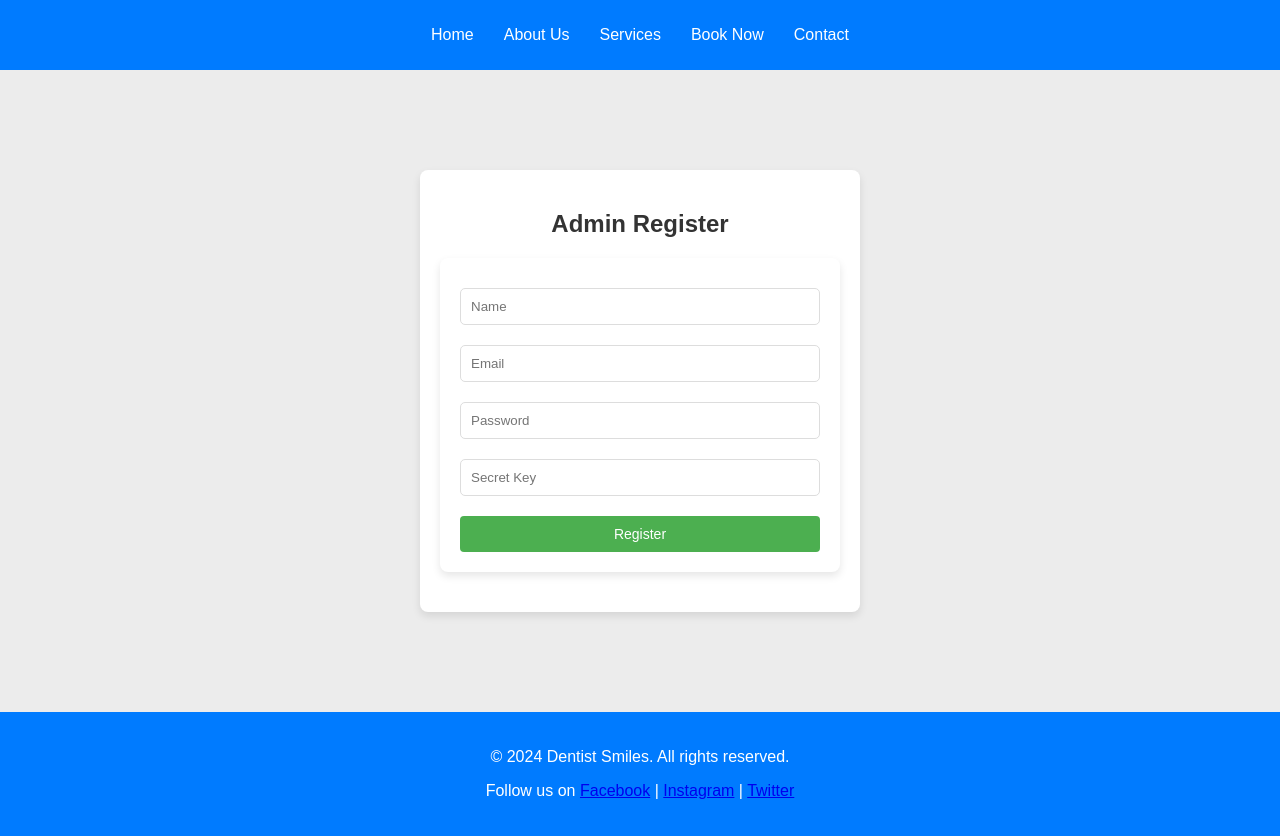
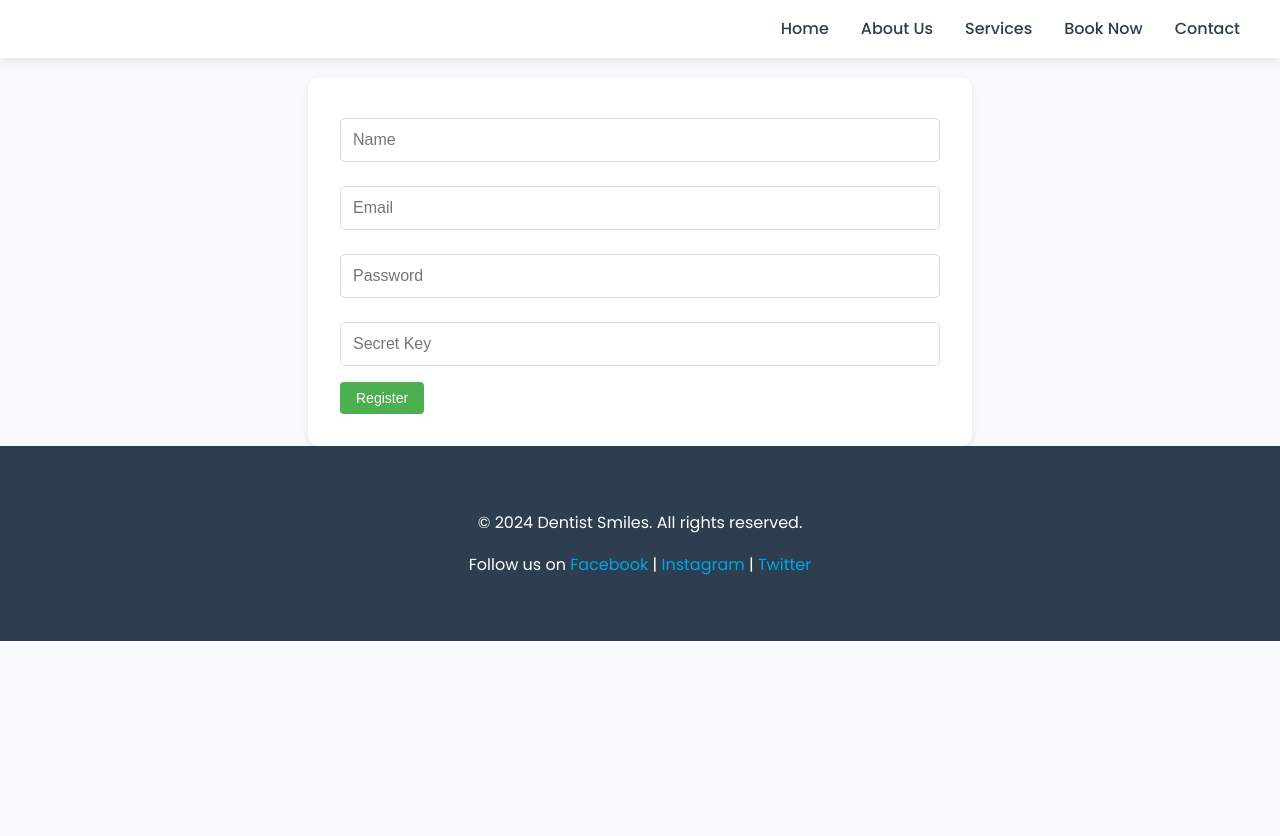
Before and after one commit to jamalgabir/dentist-app, a React (Create React App) app: page /admin/register in a window 1280 px wide. After the commit the page ends 800 px from the top, so only its background shows below. Built offline with nearby package versions, Linux system fonts and the light colour scheme.

Commit message:
Modern Dentist Website Redesign

```diff
--- a/public/index.html
+++ b/public/index.html
@@ -7,37 +7,15 @@
     <meta name="theme-color" content="#000000" />
     <meta
       name="description"
-      content="Web site created using create-react-app"
+      content="Professional dental care services - Your smile is our priority"
     />
     <link rel="apple-touch-icon" href="%PUBLIC_URL%/logo192.png" />
-    <!--
-      manifest.json provides metadata used when your web app is installed on a
-      user's mobile device or desktop. See https://developers.google.com/web/fundamentals/web-app-manifest/
-    -->
     <link rel="manifest" href="%PUBLIC_URL%/manifest.json" />
-    <!--
-      Notice the use of %PUBLIC_URL% in the tags above.
-      It will be replaced with the URL of the `public` folder during the build.
-      Only files inside the `public` folder can be referenced from the HTML.
-
-      Unlike "/favicon.ico" or "favicon.ico", "%PUBLIC_URL%/favicon.ico" will
-      work correctly both with client-side routing and a non-root public URL.
-      Learn how to configure a non-root public URL by running `npm run build`.
-    -->
-    <title>React App</title>
+    <link href="https://fonts.googleapis.com/css2?family=Poppins:wght@300;400;500;600;700&display=swap" rel="stylesheet">
+    <title>DentistSmiles - Professional Dental Care</title>
   </head>
   <body>
     <noscript>You need to enable JavaScript to run this app.</noscript>
     <div id="root"></div>
-    <!--
-      This HTML file is a template.
-      If you open it directly in the browser, you will see an empty page.
-
-      You can add webfonts, meta tags, or analytics to this file.
-      The build step will place the bundled scripts into the <body> tag.
-
-      To begin the development, run `npm start` or `yarn start`.
-      To create a production bundle, use `npm run build` or `yarn build`.
-    -->
   </body>
 </html>
--- a/src/styles.css
+++ b/src/styles.css
@@ -1,329 +1,275 @@
-body {
-    font-family: 'Arial', sans-serif;
-    background-color: #ececec;
-    color: #333;
-    margin: 0;
-    padding: 0;
-    box-sizing: border-box;
+/* Modern Dentist Website Styles */
+:root {
+  --primary: #00a6e3;
+  --secondary: #2c3e50;
+  --accent: #e74c3c;
+  --light: #f8f9fa;
+  --dark: #2c3e50;
 }
 
+body {
+  font-family: 'Poppins', sans-serif;
+  margin: 0;
+  padding: 0;
+  background-color: var(--light);
+  color: var(--dark);
+  line-height: 1.6;
+}
+
+/* Header Styles */
 header {
-    background: #007BFF;
-    color: white;
-    padding: 10px 20px;
+  background: white;
+  box-shadow: 0 2px 10px rgba(0,0,0,0.1);
+  position: fixed;
+  width: 100%;
+  top: 0;
+  z-index: 1000;
+  padding: 1rem 0;
+}
+
+nav {
+  max-width: 1200px;
+  margin: 0 auto;
+  padding: 0 2rem;
 }
 
 nav ul {
-    list-style: none;
-    padding: 0;
-    display: flex;
-    justify-content: center; /* Center navigation */
-    flex-wrap: wrap; /* Allow wrapping on small screens */
+  display: flex;
+  justify-content: flex-end;
+  align-items: center;
+  gap: 2rem;
+  margin: 0;
+  padding: 0;
+  list-style: none;
 }
 
-nav ul li {
-    margin: 0 15px; /* Space between nav items */
-    transition: color 0.3s ease;
-}
 nav ul li a {
-    color: white;
-    text-decoration: none;
+  color: var(--dark);
+  text-decoration: none;
+  font-weight: 500;
+  transition: color 0.3s ease;
 }
 
-nav ul li:hover {
-    color: #c5c5c5;
+nav ul li a:hover {
+  color: var(--primary);
 }
 
+/* Hero Section */
 .hero {
-    display: flex; /* Use flexbox for centering */
-    flex-direction: column; /* Stack items vertically */
-    justify-content: center; /* Center items vertically */
-    align-items: center; /* Center items horizontally */
-    height: 100vh; /* Full viewport height */
-    background: url('https://images.pexels.com/photos/52527/dentist-pain-borowac-cure-52527.jpeg?auto=compress&cs=tinysrgb&w=1260&h=750&dpr=1') no-repeat center center/cover;
-    color: rgb(31, 18, 18);
-    text-align: center;
-    padding: 0 20px;
+  height: 90vh;
+  background: linear-gradient(rgba(0,0,0,0.5), rgba(0,0,0,0.5)),
+              url('https://images.pexels.com/photos/3845625/pexels-photo-3845625.jpeg?auto=compress&cs=tinysrgb&w=1260&h=750&dpr=2');
+  background-size: cover;
+  background-position: center;
+  display: flex;
+  align-items: center;
+  justify-content: center;
+  text-align: center;
+  color: white;
+  margin-top: 76px;
+}
+
+.hero-content {
+  max-width: 800px;
+  padding: 0 2rem;
 }
 
 .hero h1 {
-    font-size: 3rem;
-    animation: fadeIn 2s ease-in-out;
+  font-size: 3.5rem;
+  margin-bottom: 1rem;
+  animation: fadeInUp 1s ease;
 }
 
 .hero p {
-    font-size: 1.5rem;
-    margin-bottom: 20px;
+  font-size: 1.25rem;
+  margin-bottom: 2rem;
+  animation: fadeInUp 1s ease 0.2s;
 }
 
-button {
-    background: #FFD700;
-    border: none;
-    color: #333;
-    padding: 10px 20px;
-    cursor: pointer;
-    border-radius: 5px;
-    transition: background-color 0.3s;
+/* Services Section */
+.services-overview {
+  padding: 5rem 2rem;
+  background: white;
 }
 
-button:hover {
-    background: #FFC107;
+.services-grid {
+  display: grid;
+  grid-template-columns: repeat(auto-fit, minmax(250px, 1fr));
+  gap: 2rem;
+  max-width: 1200px;
+  margin: 0 auto;
 }
 
-section {
-    display: flex; /* Use flexbox for centering */
-    flex-direction: column; /* Stack items vertically */
-    justify-content: center; /* Center items vertically */
-    align-items: center; /* Center items horizontally */
-    padding: 20px;
-    margin: 20px auto; /* Center horizontally */
-    width: 90%; /* Fluid width */
-    max-width: 800px; /* Limit the maximum width */
-    background: white;
-    border-radius: 10px;
-    box-shadow: 0 2px 5px rgba(0, 0, 0, 0.1);
+.service-card {
+  background: white;
+  border-radius: 10px;
+  padding: 2rem;
+  text-align: center;
+  box-shadow: 0 4px 6px rgba(0,0,0,0.1);
+  transition: transform 0.3s ease;
 }
 
-section h2 {
-    color: #007BFF;
-    animation: slideIn 1s ease-in-out;
+.service-card:hover {
+  transform: translateY(-5px);
 }
 
-form {
-    width: 100%; /* Ensure form takes full width */
+/* Testimonials */
+.testimonials {
+  background: var(--light);
+  padding: 5rem 2rem;
 }
 
-form input,
-form textarea,
-form select {
-    width: 100%; /* Full width */
-    padding: 10px;
-    margin: 10px 0;
-    border: 1px solid #ddd;
-    border-radius: 5px;
+.testimonial-grid {
+  display: grid;
+  grid-template-columns: repeat(auto-fit, minmax(300px, 1fr));
+  gap: 2rem;
+  max-width: 1200px;
+  margin: 0 auto;
 }
 
-form button {
-    width: 100%; /* Full width */
-    padding: 10px;
-    background: #007BFF;
-    color: white;
-    border: none;
-    cursor: pointer;
-    transition: background 0.3s;
+.testimonial-card {
+  background: white;
+  padding: 2rem;
+  border-radius: 10px;
+  box-shadow: 0 4px 6px rgba(0,0,0,0.1);
 }
 
-form button:hover {
-    background: #0056b3;
+/* Buttons */
+.btn {
+  display: inline-block;
+  padding: 1rem 2rem;
+  background: var(--primary);
+  color: white;
+  text-decoration: none;
+  border-radius: 50px;
+  transition: transform 0.3s ease, background 0.3s ease;
+  border: none;
+  cursor: pointer;
+}
+
+.btn:hover {
+  transform: translateY(-2px);
+  background: #0088c7;
+}
+
+/* Forms */
+form {
+  max-width: 600px;
+  margin: 0 auto;
+  padding: 2rem;
+  background: white;
+  border-radius: 10px;
+  box-shadow: 0 4px 6px rgba(0,0,0,0.1);
+}
+
+input, select, textarea {
+  width: 100%;
+  padding: 0.75rem;
+  margin-bottom: 1rem;
+  border: 1px solid #ddd;
+  border-radius: 5px;
+  font-size: 1rem;
+}
+
+/* Footer */
+footer {
+  background: var(--dark);
+  color: white;
+  padding: 3rem 2rem;
+  text-align: center;
+}
+
+footer a {
+  color: var(--primary);
+  text-decoration: none;
 }
 
 /* Animations */
-@keyframes fadeIn {
-    from { opacity: 0; }
-    to { opacity: 1; }
+@keyframes fadeInUp {
+  from {
+    opacity: 0;
+    transform: translateY(20px);
+  }
+  to {
+    opacity: 1;
+    transform: translateY(0);
+  }
 }
 
-@keyframes slideIn {
-    from { transform: translateY(-20px); opacity: 0; }
-    to { transform: translateY(0); opacity: 1; }
+/* Responsive Design */
+@media (max-width: 768px) {
+  nav ul {
+    flex-direction: column;
+    text-align: center;
+    padding: 1rem 0;
+  }
+
+  .hero h1 {
+    font-size: 2.5rem;
+  }
+
+  .hero p {
+    font-size: 1rem;
+  }
+
+  .services-grid,
+  .testimonial-grid {
+    grid-template-columns: 1fr;
+  }
 }
 
-footer {
-    text-align: center;
-    padding: 20px;
-    background: #007BFF;
-    color: white;
+/* Admin Dashboard Styles */
+.admin-container {
+  max-width: 1200px;
+  margin: 100px auto;
+  padding: 2rem;
 }
 
-/* Responsive Styles */
-@media (max-width: 768px) {
-    .hero h1 {
-        font-size: 2.5rem; /* Adjust font size for smaller screens */
-    }
-
-    .hero p {
-        font-size: 1.25rem; /* Adjust font size for smaller screens */
-    }
-
-    nav ul {
-        flex-direction: column; /* Stack nav items vertically on small screens */
-    }
-
-    nav ul li {
-        margin: 10px 0; /* Space between nav items when stacked */
-    }
+.admin-table {
+  width: 100%;
+  border-collapse: collapse;
+  margin-top: 2rem;
+  background: white;
+  border-radius: 10px;
+  overflow: hidden;
+  box-shadow: 0 4px 6px rgba(0,0,0,0.1);
 }
 
-@media (max-width: 480px) {
-    .hero h1 {
-        font-size: 2rem; /* Further adjust font size for mobile */
-    }
-
-    .hero p {
-        font-size: 1rem; /* Further adjust font size for mobile */
-    }
-
-    button {
-        padding: 8px 15px; /* Adjust button size for smaller screens */
-    }
-
-    section {
-        margin: 10px; /* Reduce margins for smaller screens */
-        padding: 15px; /* Reduce padding for smaller screens */
-    }
-}
-form {
-    display: flex;
-    flex-direction: column;
-    align-items: center;
+.admin-table th,
+.admin-table td {
+  padding: 1rem;
+  text-align: left;
+  border-bottom: 1px solid #ddd;
 }
 
-form select {
-    margin: 10px 0; /* Space between select and button */
+.admin-table th {
+  background: var(--primary);
+  color: white;
 }
 
-form button {
-    margin-top: 10px; /* Space above the button */
-}
-form {
-
-    display: flex;
-    flex-direction: column;
-    margin-bottom: 20px;
+.admin-actions button {
+  margin: 0 0.5rem;
+  padding: 0.5rem 1rem;
+  border-radius: 5px;
 }
 
-input {
-    margin: 5px 0;
-    padding: 10px;
+/* Login/Register Forms */
+.auth-container {
+  max-width: 400px;
+  margin: 100px auto;
+  padding: 2rem;
+  background: white;
+  border-radius: 10px;
+  box-shadow: 0 4px 6px rgba(0,0,0,0.1);
 }
 
-button {
-    padding: 10px;
-    margin-top: 5px;
-}
-
-ul {
-    list-style-type: none;
-    padding: 0;
-}
-
-li {
-    margin: 10px 0;
-    display: flex;
-    justify-content: space-between;
-}
-.response-message {
-    margin: 10px 0;
-    padding: 10px;
-    border-radius: 5px;
-    background-color: #e0f7fa; /* Light blue background */
-    color: #00796b; /* Darker teal text */
-    border: 1px solid #00796b; /* Border matching the text color */
-}
-
-
-/* AdminLogin.css */
-.login-container {
-
-    max-width: 400px;
-    margin: 100px auto;
-    padding: 20px;
-    background-color: white;
-    box-shadow: 0 4px 8px rgba(0, 0, 0, 0.1);
-    border-radius: 8px;
-}
-
-h2 {
-    text-align: center;
-    color: #333;
-}
-
-input {
-    width: 100%;
-    padding: 12px;
-    margin: 8px 0;
-    display: block;
-    border: 1px solid #ccc;
-    border-radius: 4px;
-}
-
-button {
-    width: 100%;
-    padding: 12px;
-    background-color: #4caf50;
-    color: white;
-    border: none;
-    border-radius: 4px;
-    cursor: pointer;
-}
-
-button:hover {
-    background-color: #388e3c;
+.auth-container h2 {
+  text-align: center;
+  margin-bottom: 2rem;
 }
 
 .error-message {
-    color: red;
-    text-align: center;
+  color: var(--accent);
+  text-align: center;
+  margin-bottom: 1rem;
 }
-
-
-/* AdminRegister.css */
-.register-container {
-    max-width: 400px;
-    margin: 100px auto;
-    padding: 20px;
-    background-color: white;
-    box-shadow: 0 4px 8px rgba(0, 0, 0, 0.1);
-    border-radius: 8px;
-}
-
-h2 {
-    text-align: center;
-    color: #333;
-}
-
-input {
-    width: 100%;
-    padding: 12px;
-    margin: 8px 0;
-    display: block;
-    border: 1px solid #ccc;
-    border-radius: 4px;
-}
-
-button {
-    width: 100%;
-    padding: 12px;
-    background-color: #2196f3;
-    color: white;
-    border: none;
-    border-radius: 4px;
-    cursor: pointer;
-}
-
-button:hover {
-    background-color: #1976d2;
-}
-
-.error-message, .success-message {
-    text-align: center;
-    padding: 10px;
-    margin: 10px 0;
-}
-
-.error-message {
-    color: red;
-}
-
-.success-message {
-    color: green;
-}
-.logout-btn{
-
-    width: 100px;
-    border-radius: 5px ;
-    color: rgb(198, 0, 0);
-
-    background-color: white;
-
-}
```
Also changed, not shown: src/pages/Home.js (+36 -15 lines).
